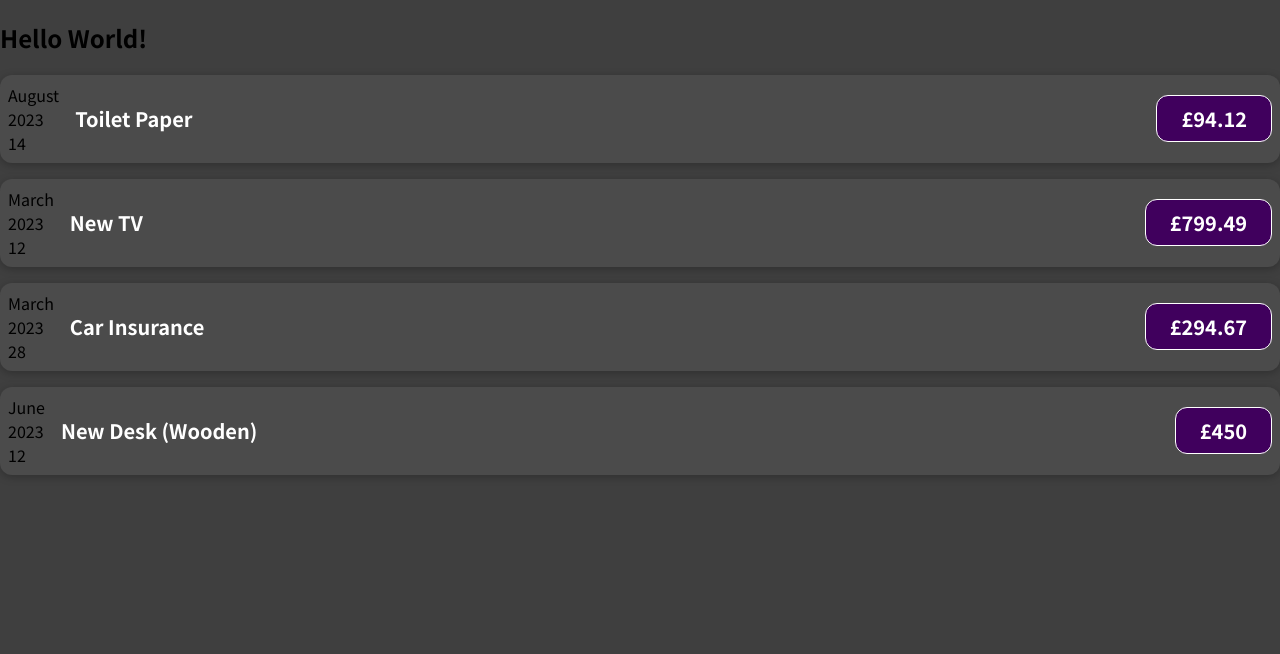
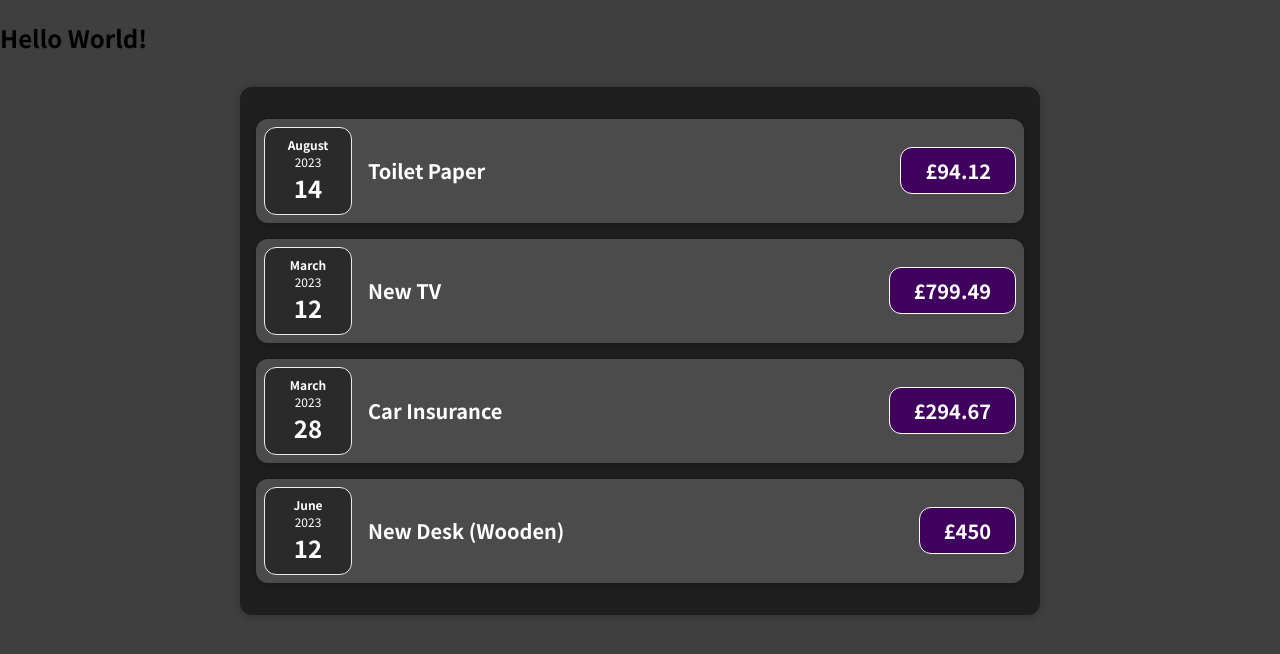
Before and after one commit to BenjaminSeed/expense-tracker, a React (Create React App) app: page / in a window 1280 px wide. Shown: the top 654 px of the page. Built offline with nearby package versions, Linux system fonts and the light colour scheme.

Commit message:
added Card component wrapper

```diff
--- a/src/App.js
+++ b/src/App.js
@@ -1,5 +1,5 @@
 import "./App.css";
-import ExpenseItem from "./components/ExpenseItem";
+import Expenses from "./components/Expenses";
 
 function App() {
   const expenses = [
@@ -27,26 +27,7 @@ function App() {
   return (
     <div className="App">
       <h2>Hello World!</h2>
-      <ExpenseItem
-        title={expenses[0].title}
-        amount={expenses[0].amount}
-        date={expenses[0].date}
-      />
-      <ExpenseItem
-        title={expenses[1].title}
-        amount={expenses[1].amount}
-        date={expenses[1].date}
-      />
-      <ExpenseItem
-        title={expenses[2].title}
-        amount={expenses[2].amount}
-        date={expenses[2].date}
-      />
-      <ExpenseItem
-        title={expenses[3].title}
-        amount={expenses[3].amount}
-        date={expenses[3].date}
-      />
+      <Expenses expenses={expenses} />
     </div>
   );
 }
--- /dev/null
+++ b/src/components/Card.css
@@ -0,0 +1,4 @@
+.card {
+  border-radius: 12px;
+  box-shadow: 0 1px 8px rgba(0, 0, 0, 0.25);
+}
--- /dev/null
+++ b/src/components/Card.jsx
@@ -0,0 +1,9 @@
+import React from "react";
+import "./Card.css";
+
+function Card(props) {
+  const classes = "card " + props.className;
+  return <div className={classes}>{props.children}</div>;
+}
+
+export default Card;
--- a/src/components/ExpenseDate.jsx
+++ b/src/components/ExpenseDate.jsx
@@ -1,4 +1,5 @@
 import React from "react";
+import "./ExpenseDate.css";
 
 function ExpenseDate(props) {
   const expenseMonth = props.date.toLocaleString("en-GB", { month: "long" });
@@ -6,10 +7,10 @@ function ExpenseDate(props) {
   const expenseDay = props.date.toLocaleString("en-GB", { day: "numeric" });
 
   return (
-    <div>
-      <div>{expenseMonth}</div>
-      <div>{expenseYear}</div>
-      <div>{expenseDay}</div>
+    <div className="expense-date">
+      <div className="expense-date__month">{expenseMonth}</div>
+      <div className="expense-date__year">{expenseYear}</div>
+      <div className="expense-date__day">{expenseDay}</div>
     </div>
   );
 }
--- a/src/components/ExpenseItem.css
+++ b/src/components/ExpenseItem.css
@@ -2,10 +2,10 @@
   display: flex;
   justify-content: space-between;
   align-items: center;
-  box-shadow: 0 2px 8px rgba(0, 0, 0, 0.25);
+  /* box-shadow: 0 2px 8px rgba(0, 0, 0, 0.25); */
   padding: 0.5rem;
   margin: 1rem 0;
-  border-radius: 12px;
+  /* border-radius: 12px; */
   background-color: #4b4b4b;
 }
 
--- a/src/components/ExpenseItem.jsx
+++ b/src/components/ExpenseItem.jsx
@@ -1,6 +1,7 @@
 import React from "react";
 import "./ExpenseItem.css";
 import ExpenseDate from "./ExpenseDate";
+import Card from "./Card";
 
 function ExpenseItem(props) {
   //   const expenseDate = new Date(2023, 2, 1);
@@ -8,13 +9,13 @@ function ExpenseItem(props) {
   //   const expensePrice = 269.99;
 
   return (
-    <div className="expense-item">
+    <Card className="expense-item">
       <ExpenseDate date={props.date} />
       <div className="expense-item__description">
         <h2>{props.title}</h2>
         <div className="expense-item__price">£{props.amount}</div>
       </div>
-    </div>
+    </Card>
   );
 }
 
--- /dev/null
+++ b/src/components/Expenses.css
@@ -0,0 +1,7 @@
+.expenses {
+  padding: 1rem;
+  background-color: rgb(31, 31, 31);
+  margin: 2rem auto;
+  width: 50rem;
+  max-width: 95%;
+}
--- /dev/null
+++ b/src/components/Expenses.jsx
@@ -0,0 +1,33 @@
+import React from "react";
+import Card from "./Card";
+import ExpenseItem from "./ExpenseItem";
+import "./Expenses.css";
+
+function Expenses(props) {
+  return (
+    <Card className="expenses">
+      <ExpenseItem
+        title={props.expenses[0].title}
+        amount={props.expenses[0].amount}
+        date={props.expenses[0].date}
+      />
+      <ExpenseItem
+        title={props.expenses[1].title}
+        amount={props.expenses[1].amount}
+        date={props.expenses[1].date}
+      />
+      <ExpenseItem
+        title={props.expenses[2].title}
+        amount={props.expenses[2].amount}
+        date={props.expenses[2].date}
+      />
+      <ExpenseItem
+        title={props.expenses[3].title}
+        amount={props.expenses[3].amount}
+        date={props.expenses[3].date}
+      />
+    </Card>
+  );
+}
+
+export default Expenses;
```
